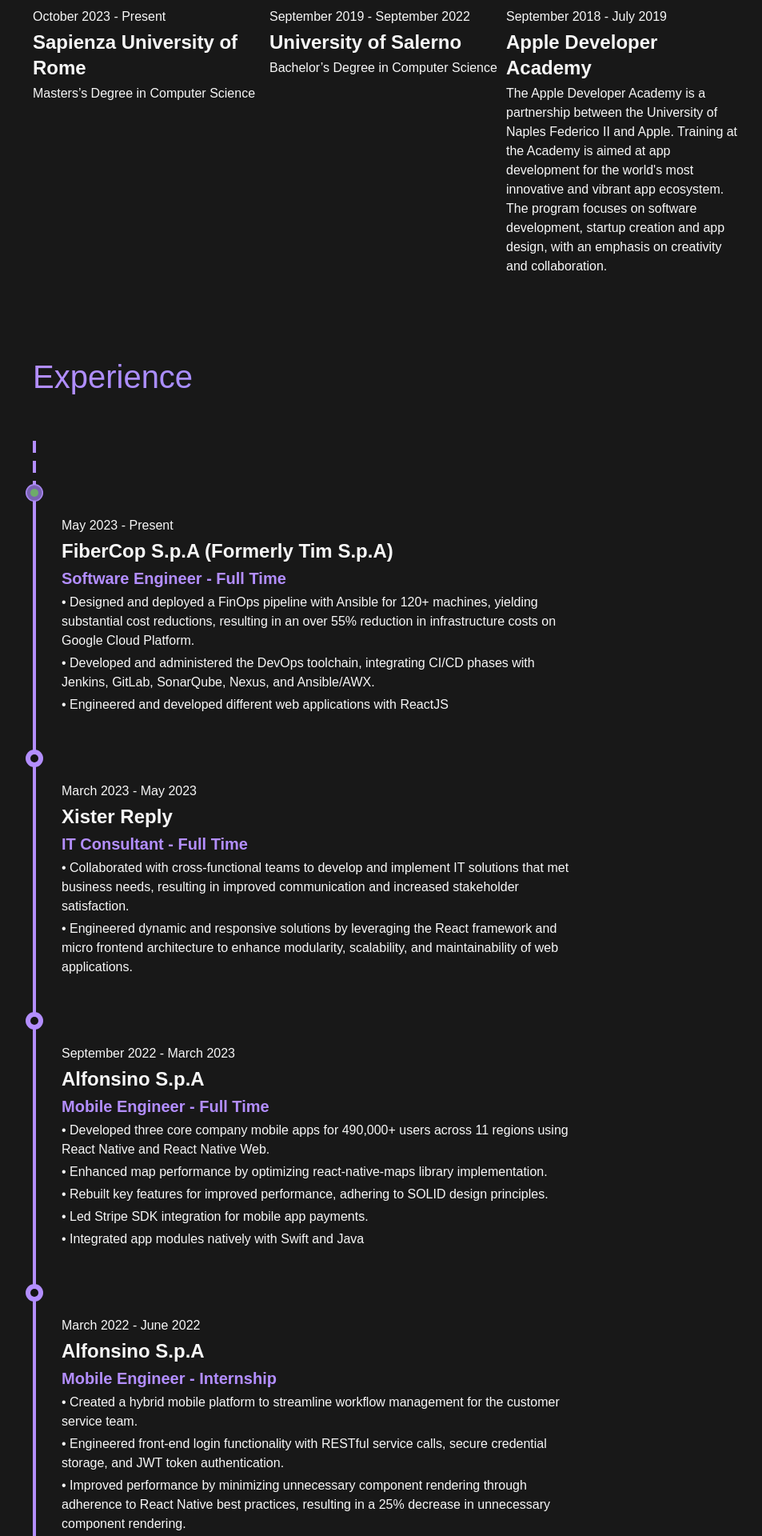
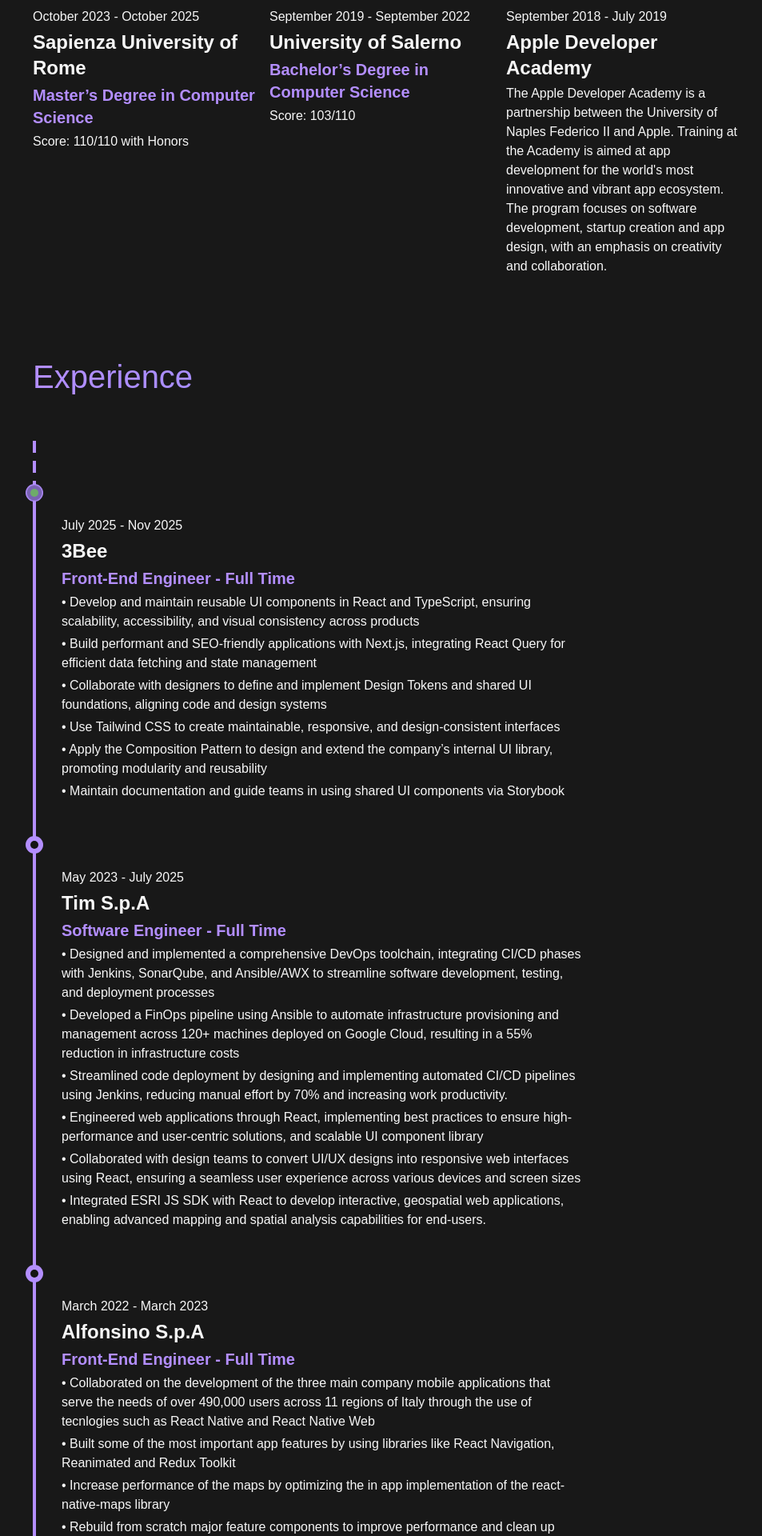
Before and after one commit to carminesh/portfolio, a React (Create React App) app: page / in a window 1280 px wide. Shown: the part 820-2740 px from the top of the page at 80% size, without its empty margins (159-1112 px from the left). Built offline with nearby package versions, Linux system fonts and the light colour scheme.

Commit message:
feat(update): added new informations

```diff
--- a/src/hooks/useInfo.tsx
+++ b/src/hooks/useInfo.tsx
@@ -2,8 +2,14 @@ import { useCallback } from 'react';
 
 export default function useInfo(email: string) {
     const sendEmail = useCallback(() => {
-        const link = `mailto:${email}`;
-        window.location.href = link;
+        if (typeof window === 'undefined') return;
+
+        window.location.href = `mailto:${email}`;
+
+        setTimeout(() => {
+            const gmailLink = `https://mail.google.com/mail/?view=cm&fs=1&to=${email}`;
+            window.open(gmailLink, '_blank');
+        }, 1200);
     }, [email]);
 
     return { sendEmail };
--- a/src/layouts/Education.tsx
+++ b/src/layouts/Education.tsx
@@ -6,14 +6,16 @@ import { ExplainingModel } from '../models/ExplainingModel';
 const Education: React.FC = () => {
     const educationData: ExplainingModel[] = [
         {
-            date: 'October 2023 - Present',
+            date: 'October 2023 - October 2025',
             title: 'Sapienza University of Rome',
-            description: 'Masters’s Degree in Computer Science',
+            subtitle: 'Master’s Degree in Computer Science',
+            description: `Score: 110/110 with Honors`,
         },
         {
             date: 'September 2019 - September 2022',
             title: 'University of Salerno',
-            description: 'Bachelor’s Degree in Computer Science',
+            subtitle: 'Bachelor’s Degree in Computer Science',
+            description: 'Score: 103/110',
         },
         {
             date: 'September 2018 - July 2019',
--- a/src/layouts/Experience.tsx
+++ b/src/layouts/Experience.tsx
@@ -8,41 +8,41 @@ import { ExplainingModel } from '../models/ExplainingModel';
 const Experience: React.FC = () => {
     const experienceData: ExplainingModel[] = [
         {
-            date: 'May 2023 - Present',
-            title: 'FiberCop S.p.A (Formerly Tim S.p.A)',
+            date: 'July 2025 - Nov 2025',
+            title: '3Bee',
+            subtitle: 'Front-End Engineer - Full Time',
+            description: `
+            • Develop and maintain reusable UI components in React and TypeScript, ensuring scalability, accessibility, and visual consistency across products
+            • Build performant and SEO-friendly applications with Next.js, integrating React Query for efficient data fetching and state management
+            • Collaborate with designers to define and implement Design Tokens and shared UI foundations, aligning code and design systems
+            • Use Tailwind CSS to create maintainable, responsive, and design-consistent interfaces
+            • Apply the Composition Pattern to design and extend the company’s internal UI library, promoting modularity and reusability
+            • Maintain documentation and guide teams in using shared UI components via Storybook`,
+        },
+        {
+            date: 'May 2023 - July 2025',
+            title: 'Tim S.p.A',
             subtitle: 'Software Engineer - Full Time',
             description: `
-            • Designed and deployed a FinOps pipeline with Ansible for 120+ machines, yielding substantial cost reductions, resulting in an over 55% reduction in infrastructure costs on Google Cloud Platform.
-            • Developed and administered the DevOps toolchain, integrating CI/CD phases with Jenkins, GitLab, SonarQube, Nexus, and Ansible/AWX.
-            • Engineered and developed different web applications with ReactJS`,
+            • Designed and implemented a comprehensive DevOps toolchain, integrating CI/CD phases with Jenkins, SonarQube, and Ansible/AWX to streamline software development, testing, and deployment processes
+            • Developed a FinOps pipeline using Ansible to automate infrastructure provisioning and management across 120+ machines deployed on Google Cloud, resulting in a 55% reduction in infrastructure costs
+            • Streamlined code deployment by designing and implementing automated CI/CD pipelines using Jenkins, reducing manual effort by 70% and increasing work productivity.
+            • Engineered web applications through React, implementing best practices to ensure high-performance and user-centric solutions, and scalable UI component library
+            • Collaborated with design teams to convert UI/UX designs into responsive web interfaces using React, ensuring a seamless user experience across various devices and screen sizes
+            • Integrated ESRI JS SDK with React to develop interactive, geospatial web applications, enabling advanced mapping and spatial analysis capabilities for end-users.`,
         },
         {
-            date: 'March 2023 - May 2023',
-            title: 'Xister Reply',
-            subtitle: 'IT Consultant - Full Time',
-            description: `Collaborated with cross-functional teams to develop and implement IT solutions that met business needs, resulting in improved communication and increased stakeholder satisfaction.
-                • Engineered dynamic and responsive solutions by leveraging the React framework and micro frontend architecture to enhance modularity, scalability, and maintainability of web applications.`,
-        },
-        {
-            date: 'September 2022 - March 2023',
+            date: 'March 2022 - March 2023',
             title: 'Alfonsino S.p.A',
-            subtitle: 'Mobile Engineer - Full Time',
-            description: `Developed three core company mobile apps for 490,000+ users across 11 regions using React Native and React
-                Native Web.
-                • Enhanced map performance by optimizing react-native-maps library implementation.
-                • Rebuilt key features for improved performance, adhering to SOLID design principles.
-                • Led Stripe SDK integration for mobile app payments.
-                • Integrated app modules natively with Swift and Java`,
-        },
-        {
-            date: 'March 2022 - June 2022',
-            title: 'Alfonsino S.p.A',
-            subtitle: 'Mobile Engineer - Internship',
-            description: `Created a hybrid mobile platform to streamline workflow management for the customer service team.
-                • Engineered front-end login functionality with RESTful service calls, secure credential storage, and JWT token
-                authentication.
-                • Improved performance by minimizing unnecessary component rendering through adherence to React Native best
-                practices, resulting in a 25% decrease in unnecessary component rendering.`,
+            subtitle: 'Front-End Engineer - Full Time',
+            description: `
+            • Collaborated on the development of the three main company mobile applications that serve the needs of over 490,000 users across 11 regions of Italy through the use of tecnlogies such as React Native and React Native Web
+            • Built some of the most important app features by using libraries like React Navigation, Reanimated and Redux Toolkit
+            • Increase performance of the maps by optimizing the in app implementation of the react-native-maps library
+            • Rebuild from  scratch major feature components to improve performance and clean up code by following design principles like SOLID
+            • Used Git for version control of the source code along with the maintenance of the builds
+            • Experienced in MVVM (within iOS) and other design patterns, supporting modularity and effective software refactoring
+            • Used Git for version control of the source code along with the maintenance of the builds `,
         },
     ];
 
--- a/src/layouts/MainHero.tsx
+++ b/src/layouts/MainHero.tsx
@@ -34,14 +34,14 @@ const MainHero: React.FC = () => {
                 <div className="mt-5 flex flex-row justify-between w-[328px]">
                     <ActionButton
                         icon={mailIcon}
-                        text={'Contact Me'}
+                        text={'fabbricarmine@gmail.com'}
                         buttonStyle={{ background: 'linear-gradient(to right, var(--gradient-start, #B38EFF), var(--gradient-end, #858CFF))' }}
                         textColor={'white'}
                         onClick={() => sendEmail()}
                     />
-                    <a target="_blank" href={myResume} rel="noreferrer">
+                    {/*  <a target="_blank" href={myResume} rel="noreferrer">
                         <ActionButton icon={downloadIcon} text={'Resume'} buttonStyle={{ backgroundColor: '#DDDDDD' }} textColor={'#1B1B1B'} onClick={() => {}} />
-                    </a>
+                    </a> */}
                 </div>
 
                 <div className="flex flex-rowitems-center mt-5">
```
